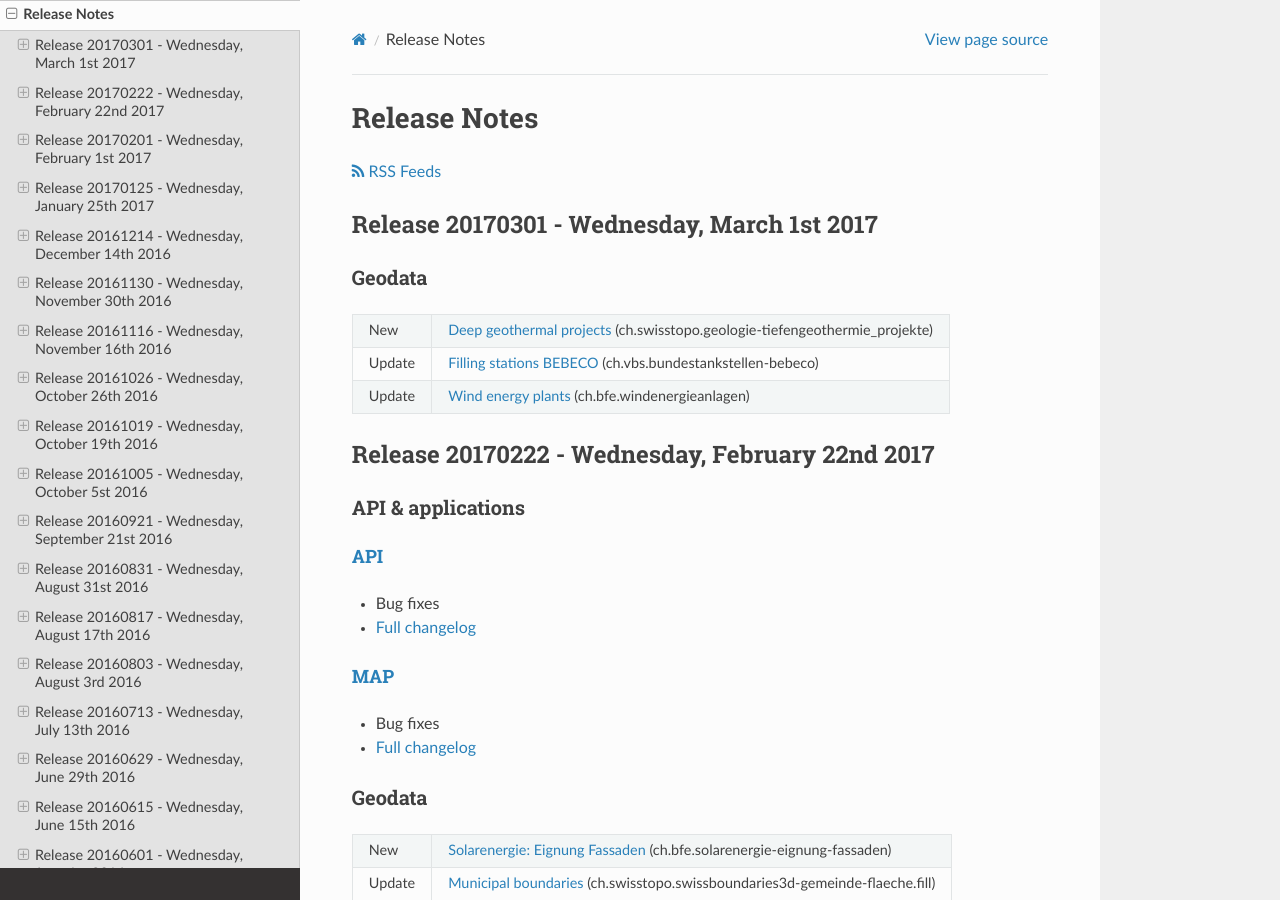
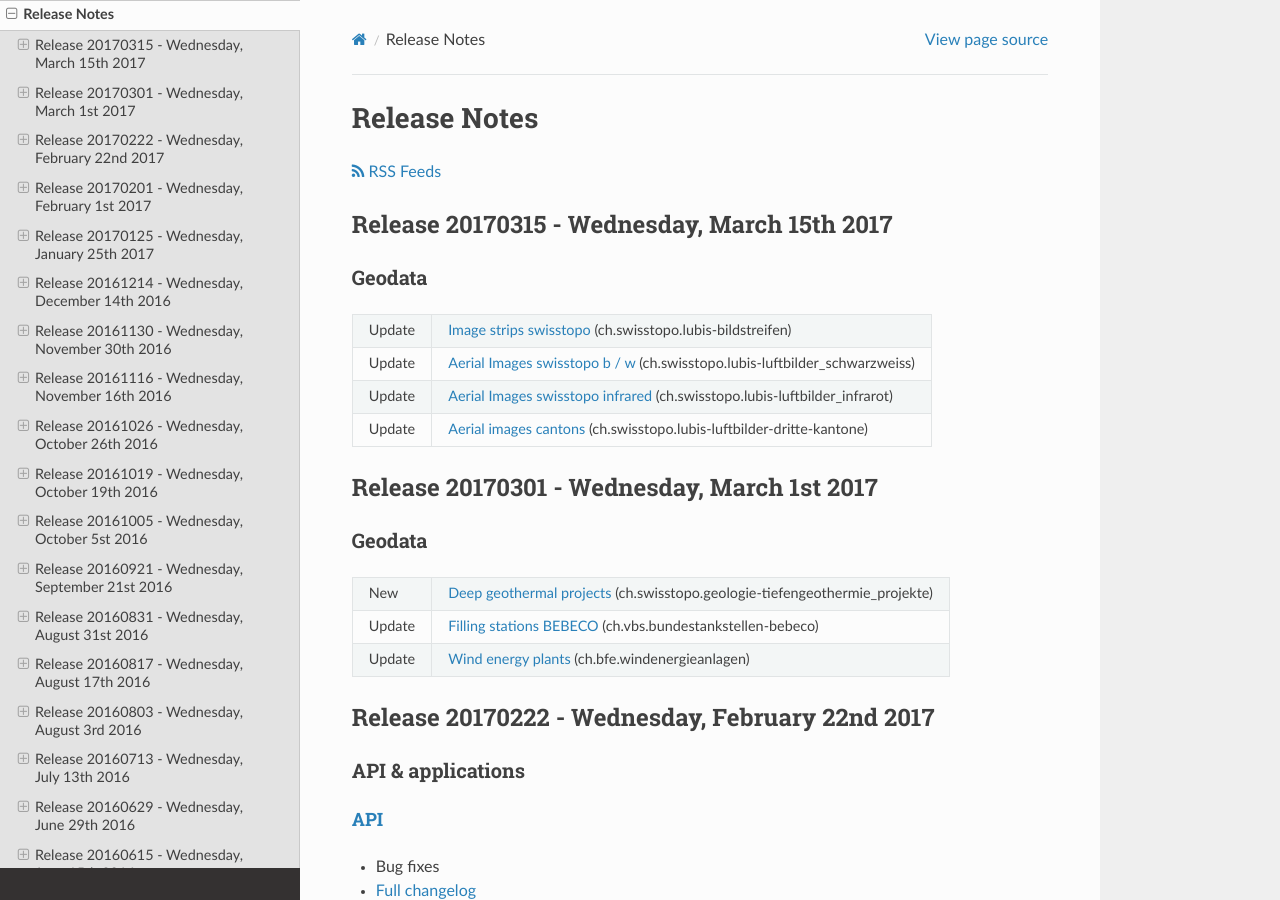
Before and after one commit to swisstopo-test/doc-chsdi3, a Sphinx documentation site: the page built from source/releasenotes/index.rst, in a window 1280 px wide and 900 px high. Built offline with Sphinx 7.4.7 and the Read the Docs theme 2.0.0, drawn with Linux system fonts in a browser that asks for light colours.

Commit message:
add lubis update to releasenotes

```diff
--- a/source/releasenotes/index.rst
+++ b/source/releasenotes/index.rst
@@ -14,6 +14,25 @@ Release Notes
 
     <p><a class="reference external" href="rss2.xml"> <i class="fa fa-rss"> RSS Feeds </i></a></p>
 
+
+.. _releasenotes_20170315:
+   *******
+
+Release 20170315 - Wednesday, March 15th 2017
+------------------------------------------------
+
+Geodata
+*******
+
++--------+------------------------------------------------------------------------------------------------------------------------------------------------------------------------------------------------------+
+| Update | `Image strips swisstopo <//map.geo.admin.ch/?layers=ch.swisstopo.lubis-bildstreifen>`__ (ch.swisstopo.lubis-bildstreifen)                                                                            |
++--------+------------------------------------------------------------------------------------------------------------------------------------------------------------------------------------------------------+
+| Update | `Aerial Images swisstopo b / w <//map.geo.admin.ch/?layers=ch.swisstopo.lubis-luftbilder_schwarzweiss>`__ (ch.swisstopo.lubis-luftbilder_schwarzweiss)                                               |
++--------+------------------------------------------------------------------------------------------------------------------------------------------------------------------------------------------------------+
+| Update | `Aerial Images swisstopo infrared <//map.geo.admin.ch/?layers=ch.swisstopo.lubis-luftbilder_infrarot>`__ (ch.swisstopo.lubis-luftbilder_infrarot)                                                    |
++--------+------------------------------------------------------------------------------------------------------------------------------------------------------------------------------------------------------+
+| Update | `Aerial images cantons <//map.geo.admin.ch/?layers=ch.swisstopo.lubis-luftbilder-dritte-kantone>`__ (ch.swisstopo.lubis-luftbilder-dritte-kantone)                                                   |
++--------+------------------------------------------------------------------------------------------------------------------------------------------------------------------------------------------------------+
 
 .. _releasenotes_20170301:
    *******
```
